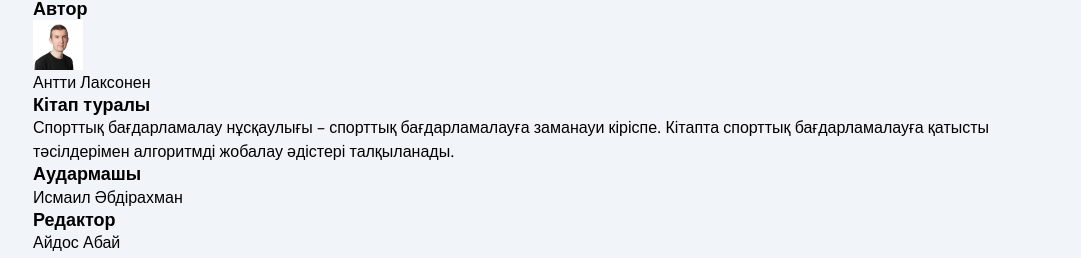
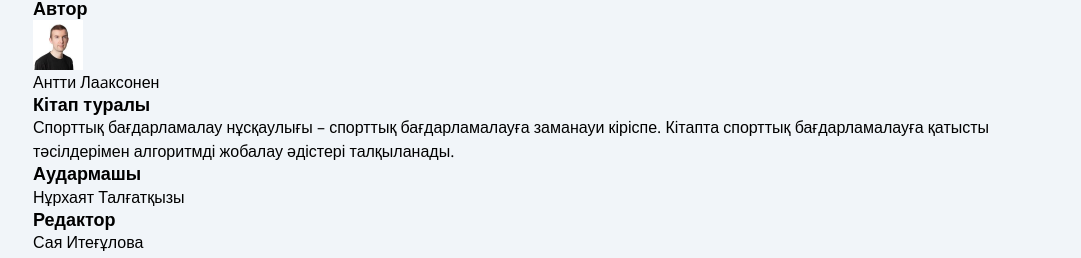
Before and after one commit to abd-rakhman/cphb-page, a React (Vite) app: page / in a window 1280 px wide. Shown: the part 1010-1268 px from the top of the page, without its empty margins (99-1180 px from the left). Built offline with nearby package versions, Linux system fonts and the light colour scheme; no server answers.

Commit message:
fix: writings

```diff
--- a/src/App.tsx
+++ b/src/App.tsx
@@ -43,7 +43,7 @@ function App() {
             <h5>Автор</h5>
             <div className='flex flex-row gap-4 items-center justify-center md:justify-start'>
               <img src={AnttiLaaksonen} alt="Antti Laaksonen" width="50" height="50" className="rounded-full" />
-              <span>Антти Лаксонен</span>
+              <span>Антти Лаaксонен</span>
             </div>
           </div>
           <div className='flex flex-col gap-2'>
@@ -52,11 +52,11 @@ function App() {
           </div>
           <div className='flex flex-col gap-2'>
             <h5>Аудармашы</h5>
-            <span>Исмаил Әбдірахман</span>
+            <span>Нұрхаят Талғатқызы</span>
           </div>
           <div className='flex flex-col gap-2'>
             <h5>Редактор</h5>
-            <span>Айдос Абай</span>
+            <span>Сая Итеғұлова</span>
           </div>
           <button type="button" onClick={downloadBook} className="block font-bold text-md w-full md:w-min text-white bg-blue-700 hover:bg-blue-800 rounded-lg text-sm py-2.5 dark:bg-blue-600 dark:hover:bg-blue-700 px-12">Жүктеу</button>
         </div>
```
